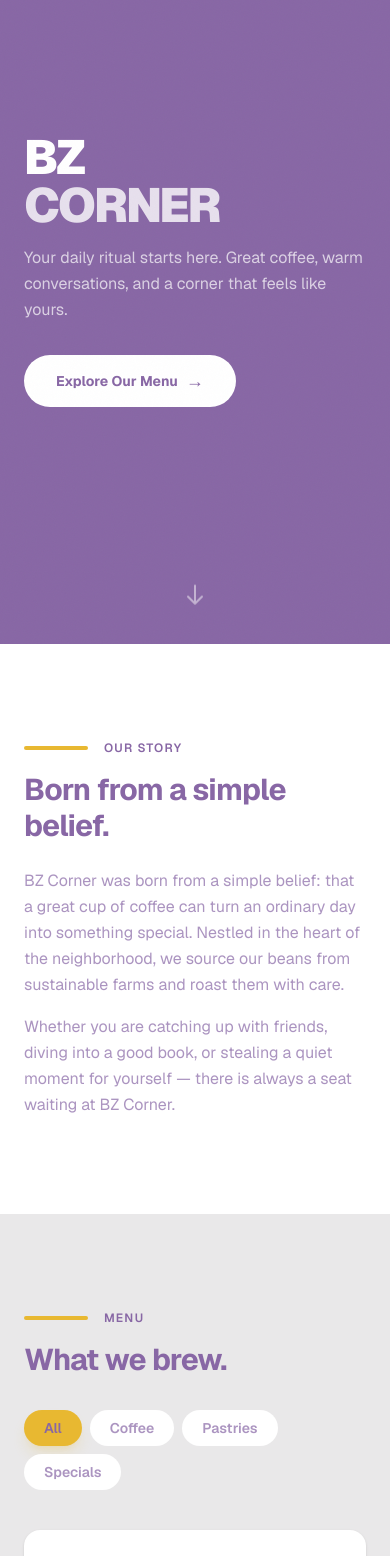
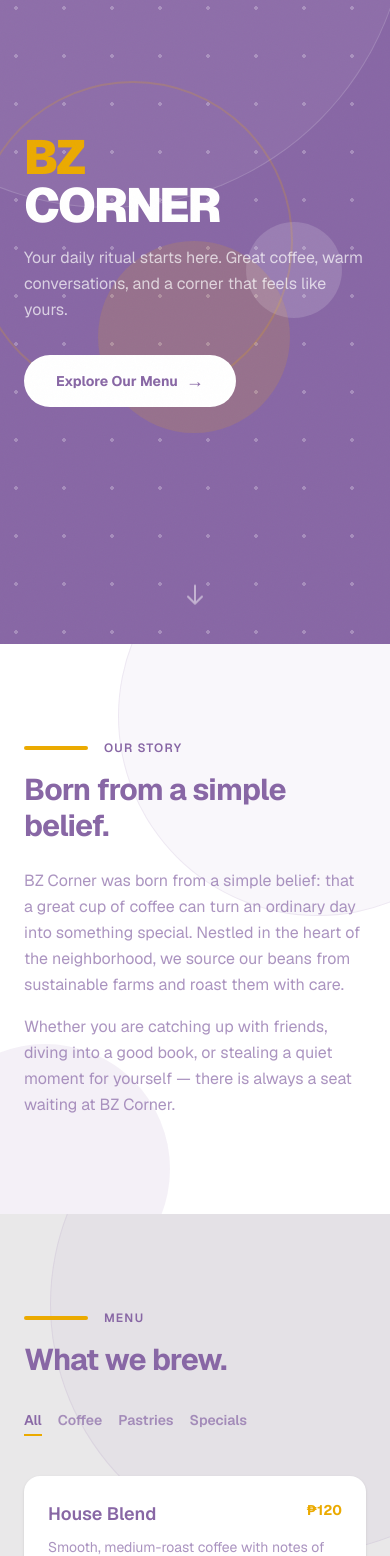
Before and after one commit to Raiz75/BZ-corner, a Next.js app: page / in a window 390 px wide. Shown: the part 200-1756 px from the top of the page. Built offline with nearby package versions, Linux system fonts and the light colour scheme.

Commit message:
ui designs

```diff
--- a/app/globals.css
+++ b/app/globals.css
@@ -4,7 +4,7 @@
   --color-muted-purple: #8867a5;
   --color-light-purple: #9071ad;
   --color-light-gray: #d3d1d3;
-  --color-mustard-yellow: #e8b831;
+  --color-mustard-yellow: #ebaa00;
   --font-sans: var(--font-geist-sans);
   --font-mono: var(--font-geist-mono);
 }
--- a/components/About.tsx
+++ b/components/About.tsx
@@ -1,7 +1,10 @@
 export default function About() {
   return (
-    <section id="story" className="bg-white px-6 py-24 sm:py-32">
-      <div className="mx-auto max-w-3xl">
+    <section id="story" className="relative overflow-hidden bg-white px-6 py-24 sm:py-32">
+      <div className="pointer-events-none absolute -top-32 -right-32 h-[400px] w-[400px] rounded-full border border-muted-purple/10 bg-muted-purple/5" />
+      <div className="pointer-events-none absolute -bottom-20 -left-20 h-[250px] w-[250px] rounded-full bg-light-purple/10" />
+
+      <div className="relative mx-auto max-w-3xl">
         <div className="flex items-center gap-4">
           <div className="h-1 w-16 rounded-full bg-mustard-yellow" />
           <span className="text-xs font-semibold uppercase tracking-widest text-muted-purple">
--- a/components/Ambiance.tsx
+++ b/components/Ambiance.tsx
@@ -23,8 +23,12 @@ const features = [
 
 export default function Ambiance() {
   return (
-    <section id="vibe" className="bg-light-purple px-6 py-24 sm:py-32">
-      <div className="mx-auto max-w-5xl">
+    <section id="vibe" className="relative overflow-hidden bg-light-purple px-6 py-24 sm:py-32">
+      <div className="pointer-events-none absolute -right-48 -top-48 h-[600px] w-[600px] rounded-full border border-white/15 bg-white/5" />
+      <div className="pointer-events-none absolute -bottom-32 left-1/4 h-72 w-72 rounded-full bg-white/10" />
+      <div className="pointer-events-none absolute top-1/3 right-1/4 h-32 w-32 rounded-full bg-muted-purple/15" />
+
+      <div className="relative mx-auto max-w-5xl">
         <div className="flex items-center gap-4">
           <div className="h-1 w-16 rounded-full bg-white/30" />
           <span className="text-xs font-semibold uppercase tracking-widest text-white/80">
--- a/components/Footer.tsx
+++ b/components/Footer.tsx
@@ -15,8 +15,11 @@ export default function Footer() {
   const scrollToTop = () => window.scrollTo({ top: 0, behavior: "smooth" });
 
   return (
-    <footer className="relative bg-muted-purple px-6 py-16">
-      <div className="mx-auto flex max-w-6xl flex-col items-center justify-between gap-6 sm:flex-row">
+    <footer className="relative overflow-hidden bg-muted-purple px-6 py-16">
+      <div className="pointer-events-none absolute -right-48 -bottom-48 h-[500px] w-[500px] rounded-full border border-white/10 bg-white/5" />
+      <div className="pointer-events-none absolute -left-20 top-1/3 h-40 w-40 rounded-full bg-white/10" />
+
+      <div className="relative mx-auto flex max-w-6xl flex-col items-center justify-between gap-6 sm:flex-row">
         <div>
           <p className="text-xl font-extrabold tracking-tight text-white">
             BZ CORNER
--- a/components/Gallery.tsx
+++ b/components/Gallery.tsx
@@ -29,8 +29,11 @@ const images = [
 
 export default function Gallery() {
   return (
-    <section id="gallery" className="bg-white px-6 py-24 sm:py-32">
-      <div className="mx-auto max-w-5xl">
+    <section id="gallery" className="relative overflow-hidden bg-white px-6 py-24 sm:py-32">
+      <div className="pointer-events-none absolute -left-40 top-1/4 h-[450px] w-[450px] rounded-full border border-muted-purple/10 bg-muted-purple/5" />
+      <div className="pointer-events-none absolute -right-20 -bottom-20 h-64 w-64 rounded-full bg-light-purple/10" />
+
+      <div className="relative mx-auto max-w-5xl">
         <div className="flex items-center gap-4">
           <div className="h-1 w-16 rounded-full bg-mustard-yellow" />
           <span className="text-xs font-semibold uppercase tracking-widest text-muted-purple">
--- a/components/Hero.tsx
+++ b/components/Hero.tsx
@@ -3,11 +3,23 @@ import Image from "next/image";
 export default function Hero() {
   return (
     <section className="relative flex min-h-screen items-center overflow-hidden bg-muted-purple px-6">
+      <div className="pointer-events-none absolute inset-0 opacity-25" aria-hidden
+        style={{
+          backgroundImage: `radial-gradient(circle at 16px 16px, white 2px, transparent 0)`,
+          backgroundSize: "48px 48px",
+        }}
+      />
+
+      <div className="pointer-events-none absolute -top-48 -left-48 h-[600px] w-[600px] rounded-full border border-white/15 bg-white/5" />
+      <div className="pointer-events-none absolute top-1/3 right-1/4 h-80 w-80 rounded-full border-2 border-mustard-yellow/20" />
+      <div className="pointer-events-none absolute bottom-1/4 left-1/4 h-48 w-48 rounded-full bg-mustard-yellow/15" />
+      <div className="pointer-events-none absolute top-1/2 right-12 h-24 w-24 rounded-full bg-white/15" />
+
       <div className="mx-auto grid w-full max-w-6xl items-center gap-12 pt-24 md:grid-cols-2 md:pt-0">
-        <div className="z-10">
-          <h1 className="text-5xl font-black tracking-tighter text-white sm:text-6xl lg:text-7xl">
-            BZ
-            <span className="block text-white/80">CORNER</span>
+        <div className="relative z-10">
+          <h1 className="text-5xl font-black tracking-tighter sm:text-6xl lg:text-7xl">
+            <span className="text-mustard-yellow">BZ</span>
+            <span className="block text-white">CORNER</span>
           </h1>
           <p className="mt-4 max-w-md text-base leading-relaxed text-white/70 sm:text-lg">
             Your daily ritual starts here. Great coffee, warm conversations, and a corner
@@ -23,6 +35,7 @@ export default function Hero() {
         </div>
 
         <div className="relative hidden h-96 w-full md:block">
+          <div className="pointer-events-none absolute -inset-8 rounded-[2rem] border border-mustard-yellow/20" />
           <Image
             src="https://images.unsplash.com/photo-1501339847302-ac426a4a7cbb?w=800&q=80"
             alt="Cozy coffee shop interior"
--- a/components/Location.tsx
+++ b/components/Location.tsx
@@ -1,7 +1,10 @@
 export default function Location() {
   return (
-    <section id="visit" className="bg-light-gray/50 px-6 py-24 sm:py-32">
-      <div className="mx-auto max-w-3xl">
+    <section id="visit" className="relative overflow-hidden bg-light-gray/50 px-6 py-24 sm:py-32">
+      <div className="pointer-events-none absolute -left-32 -top-32 h-[400px] w-[400px] rounded-full border border-muted-purple/10 bg-muted-purple/5" />
+      <div className="pointer-events-none absolute -bottom-16 right-1/4 h-48 w-48 rounded-full bg-muted-purple/10" />
+
+      <div className="relative mx-auto max-w-3xl">
         <div className="flex items-center gap-4">
           <div className="h-1 w-16 rounded-full bg-mustard-yellow" />
           <span className="text-xs font-semibold uppercase tracking-widest text-muted-purple">
--- a/components/Menu.tsx
+++ b/components/Menu.tsx
@@ -13,8 +13,11 @@ export default function Menu() {
     activeTab === "all" ? menuItems : menuItems.filter((item) => item.category === activeTab);
 
   return (
-    <section id="menu" className="bg-light-gray/50 px-6 py-24 sm:py-32">
-      <div className="mx-auto max-w-5xl">
+    <section id="menu" className="relative overflow-hidden bg-light-gray/50 px-6 py-24 sm:py-32">
+      <div className="pointer-events-none absolute -top-40 -right-40 h-[500px] w-[500px] rounded-full border border-muted-purple/10 bg-muted-purple/5" />
+      <div className="pointer-events-none absolute -bottom-32 left-1/3 h-[300px] w-[300px] rounded-full bg-muted-purple/10" />
+
+      <div className="relative mx-auto max-w-5xl">
         <div className="flex items-center gap-4">
           <div className="h-1 w-16 rounded-full bg-mustard-yellow" />
           <span className="text-xs font-semibold uppercase tracking-widest text-muted-purple">
@@ -25,15 +28,15 @@ export default function Menu() {
           What we brew.
         </h2>
 
-        <div className="mt-8 flex flex-wrap gap-2">
+        <div className="mt-8 flex flex-wrap gap-4">
           {tabs.map((tab) => (
             <button
               key={tab}
               onClick={() => setActiveTab(tab)}
-              className={`rounded-full px-5 py-2 text-sm font-semibold capitalize transition-all ${
+              className={`pb-1 text-sm font-semibold capitalize transition-all border-b-2 ${
                 activeTab === tab
-                  ? "bg-mustard-yellow text-muted-purple shadow-lg shadow-mustard-yellow/20"
-                  : "bg-white text-muted-purple/70 hover:text-muted-purple"
+                  ? "border-mustard-yellow text-muted-purple"
+                  : "border-transparent text-muted-purple/70 hover:text-muted-purple"
               }`}
             >
               {tab}
```
